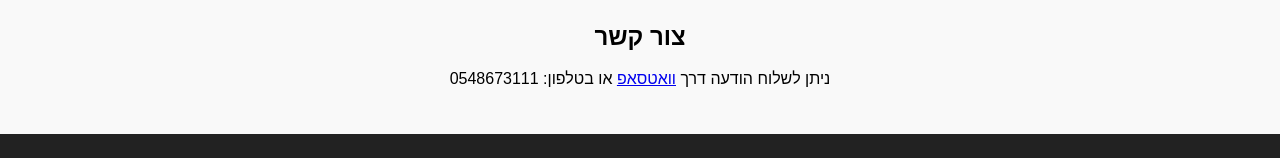
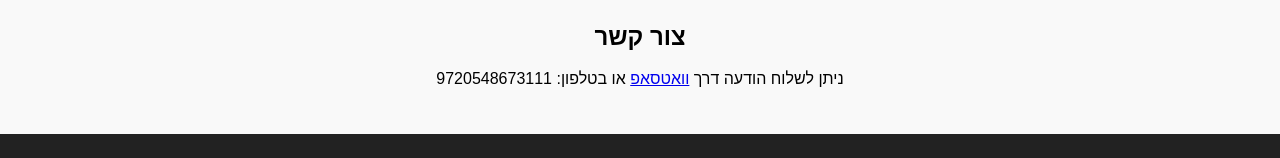
Before and after one commit to yaniv45/style-next-tech, a plain HTML site: page index.html in a window 1280 px wide. Shown: the part 1159-1317 px from the top of the page. Drawn offline with Linux system fonts and the light colour scheme; a web font is replaced by a local one.

Commit message:
Update index.html

```diff
--- a/index.html
+++ b/index.html
@@ -188,7 +188,7 @@
 
   <section id="contact" class="contact">
     <h2>צור קשר</h2>
-    <p>ניתן לשלוח הודעה דרך <a href="https://wa.me/0548673111" target="_blank">וואטסאפ</a> או בטלפון: 0548673111</p>
+    <p>ניתן לשלוח הודעה דרך <a href="https://wa.me/0548673111" target="_blank">וואטסאפ</a> או בטלפון: 9720548673111</p>
   </section>
 
   <footer>
```
